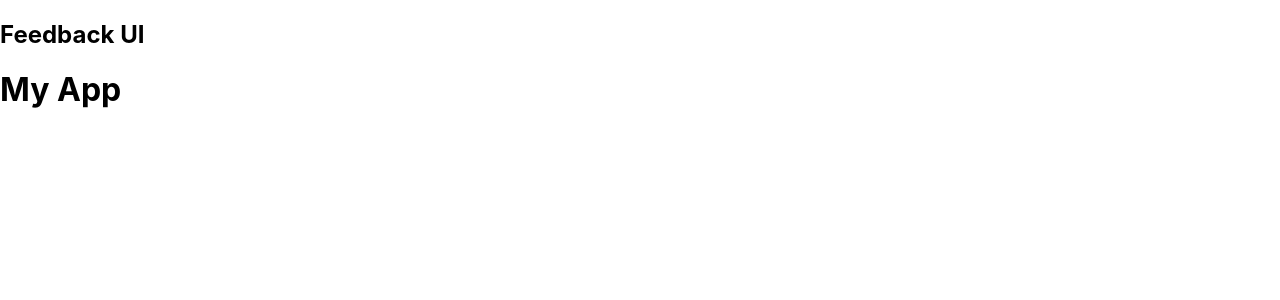
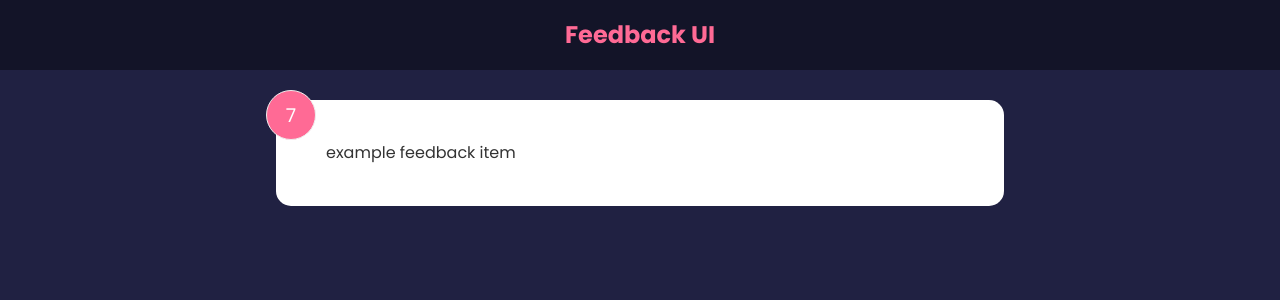
Before and after one commit to mrcruz117/traversyFeedback, a React (Create React App) app: page / in a window 1280 px wide. Shown: the top 300 px of the page. Built offline with nearby package versions, Linux system fonts and the light colour scheme.

Commit message:
added FeedbackItem

```diff
--- a/src/App.js
+++ b/src/App.js
@@ -1,12 +1,13 @@
 import React from "react";
 import Header from "./components/Header";
+import FeedbackItem from "./components/FeedbackItem";
 
 function App() {
   return (
     <>
       <Header />
       <div className="container">
-        <h1>My App</h1>
+        <FeedbackItem />
       </div>
     </>
   );
--- /dev/null
+++ b/src/components/FeedbackItem.jsx
@@ -0,0 +1,15 @@
+import { useState } from "react";
+
+function FeedbackItem() {
+  const [rating, setRating] = useState(7);
+  const [text, setText] = useState("example feedback item");
+
+  return (
+    <div className="card">
+      <div className="num-display">{rating}</div>
+      <div className="text-display">{text}</div>
+    </div>
+  );
+}
+
+export default FeedbackItem;
--- a/src/components/Header.jsx
+++ b/src/components/Header.jsx
@@ -1,9 +1,9 @@
 import React from "react";
 import PropTypes from "prop-types";
 
-function Header({ text }) {
+function Header({ text, textColor, bgColor }) {
   return (
-    <header>
+    <header style={{ backgroundColor: bgColor, color: textColor }}>
       <div className="container">
         <h2>{text}</h2>
       </div>
@@ -13,10 +13,14 @@
 
 Header.defaultProps = {
   text: "Feedback UI",
+  bgColor: "rgba(0,0,0,0.4)",
+  textColor: "#ff6a95",
 };
 
 Header.propTypes = {
   text: PropTypes.string,
+  bgColor: PropTypes.string,
+  textColor: PropTypes.string,
 };
 
 export default Header;
--- a/src/index.css
+++ b/src/index.css
@@ -1,13 +1,228 @@
-body {
+@import url("https://fonts.googleapis.com/css2?family=Poppins:wght@400;600;700&display=swap");
+
+* {
+  box-sizing: border-box;
   margin: 0;
-  font-family: -apple-system, BlinkMacSystemFont, 'Segoe UI', 'Roboto', 'Oxygen',
-    'Ubuntu', 'Cantarell', 'Fira Sans', 'Droid Sans', 'Helvetica Neue',
-    sans-serif;
-  -webkit-font-smoothing: antialiased;
-  -moz-osx-font-smoothing: grayscale;
+  padding: 0;
 }
 
-code {
-  font-family: source-code-pro, Menlo, Monaco, Consolas, 'Courier New',
-    monospace;
+body {
+  font-family: "Poppins", sans-serif;
+  background-color: #202142;
+  color: #fff;
+  line-height: 1.6;
 }
+
+ul {
+  list-style: none;
+}
+
+.container {
+  max-width: 768px;
+  margin: auto;
+  padding: 0 20px;
+}
+
+header {
+  height: 70px;
+  width: 100%;
+  display: flex;
+  justify-content: space-between;
+  align-items: center;
+  margin-bottom: 30px;
+}
+
+.card {
+  background-color: #fff;
+  color: #333;
+  border-radius: 15px;
+  padding: 40px 50px;
+  margin: 20px 0;
+  position: relative;
+}
+
+.card.reverse {
+  background-color: rgba(0, 0, 0, 0.4);
+  color: #fff;
+}
+
+.card h2 {
+  font-size: 22px;
+  font-weight: 600;
+  text-align: center;
+}
+
+.rating {
+  display: flex;
+  align-items: center;
+  justify-content: space-around;
+  margin: 30px 0 40px;
+}
+
+.rating li,
+.num-display {
+  position: relative;
+  background: #f4f4f4;
+  width: 50px;
+  height: 50px;
+  padding: 10px;
+  text-align: center;
+  border-radius: 50%;
+  font-size: 19px;
+  border: 1px #eee solid;
+  transition: 0.3s;
+}
+
+.rating li label {
+  position: absolute;
+  top: 50%;
+  left: 50%;
+  width: 50px;
+  height: 50px;
+  padding: 10px;
+  border-radius: 50%;
+  transform: translate(-50%, -50%);
+  cursor: pointer;
+}
+
+.rating li:hover,
+.num-display {
+  background: #ff6a95;
+  color: #fff;
+}
+
+[type="radio"] {
+  opacity: 0;
+}
+
+[type="radio"]:checked ~ label {
+  background: #ff6a95;
+  color: #fff;
+}
+
+.input-group {
+  display: flex;
+  flex-direction: row;
+  border: 1px solid #ccc;
+  padding: 8px 10px;
+  border-radius: 8px;
+}
+
+input {
+  flex-grow: 2;
+  border: none;
+  font-size: 16px;
+}
+
+input:focus {
+  outline: none;
+}
+
+.feedback-stats {
+  color: #fff;
+  display: flex;
+  justify-content: space-between;
+  align-items: center;
+}
+
+.num-display {
+  position: absolute;
+  top: -10px;
+  left: -10px;
+}
+
+.close,
+.edit {
+  position: absolute;
+  top: 10px;
+  right: 20px;
+  cursor: pointer;
+  background: none;
+  border: none;
+}
+
+.edit {
+  right: 40px;
+}
+
+.btn {
+  color: #fff;
+  border: 0;
+  border-radius: 8px;
+  color: #fff;
+  width: 100px;
+  height: 40px;
+  cursor: pointer;
+}
+
+.btn-primary {
+  background-color: #202142;
+}
+
+.btn-secondary {
+  background: #ff6a95;
+}
+
+.btn:hover {
+  transform: scale(0.98);
+  opacity: 0.9;
+}
+
+.btn:disabled {
+  background-color: #cccccc;
+  color: #333;
+  cursor: auto;
+}
+
+.btn:disabled:hover {
+  transform: scale(1);
+  opacity: 1;
+}
+
+.message {
+  padding-top: 10px;
+  text-align: center;
+  color: rebeccapurple;
+}
+
+.about-link {
+  position: absolute;
+  bottom: 20px;
+  right: 20px;
+  color: #fff;
+  cursor: pointer;
+}
+
+.about-link a {
+  color: #fff;
+}
+
+.about-link a:hover {
+  color: #ff6a95;
+}
+
+.about h1 {
+  margin-bottom: 20px;
+}
+
+.about p {
+  margin: 10px 0;
+}
+
+@media (max-width: 600px) {
+  .rating li {
+    margin: 10px 3px;
+  }
+
+  .rating {
+    display: flex;
+    align-items: center;
+    justify-content: center;
+    flex-wrap: wrap;
+    margin: 30px 0 40px;
+  }
+
+  .input-group input {
+    width: 80%;
+  }
+}
```
